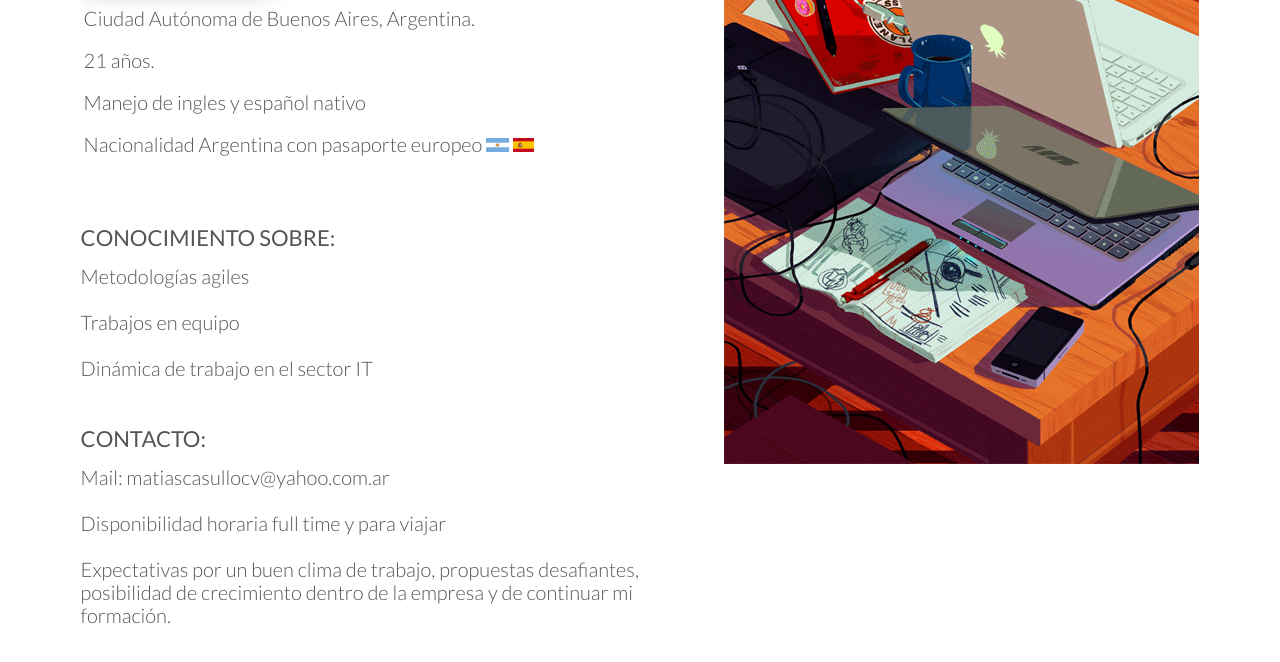
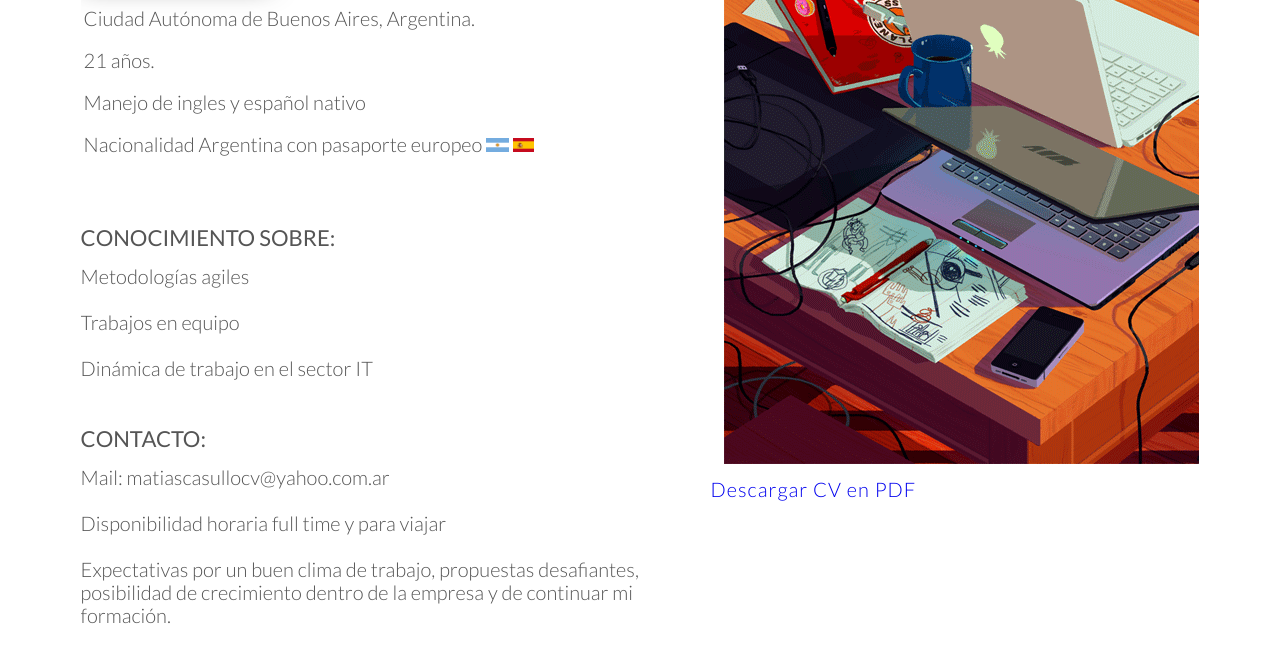
Before and after one commit to matiasheisenberg/MatiasCasulloCV, a plain HTML site: page index.html in a window 1280 px wide. Shown: the part 5136-5798 px from the top of the page. Drawn offline with nearby package versions, Linux system fonts and the light colour scheme; a web font is replaced by a local one.

Commit message:
Update index.html

```diff
--- a/index.html
+++ b/index.html
@@ -296,6 +296,9 @@
                 <aside class="plan-box-aside-der">
                     <img   data-hires="true" src="resources/img/computergif.gif">
                 </aside>
+                <div class="pdf">
+                   <a href="pdf/Matias Casullo CV.pdf" class="btn" download="MatiasCasulloCV.pdf">Descargar CV en PDF</a>
+                </div>
             </div>
         </section>
 
```
